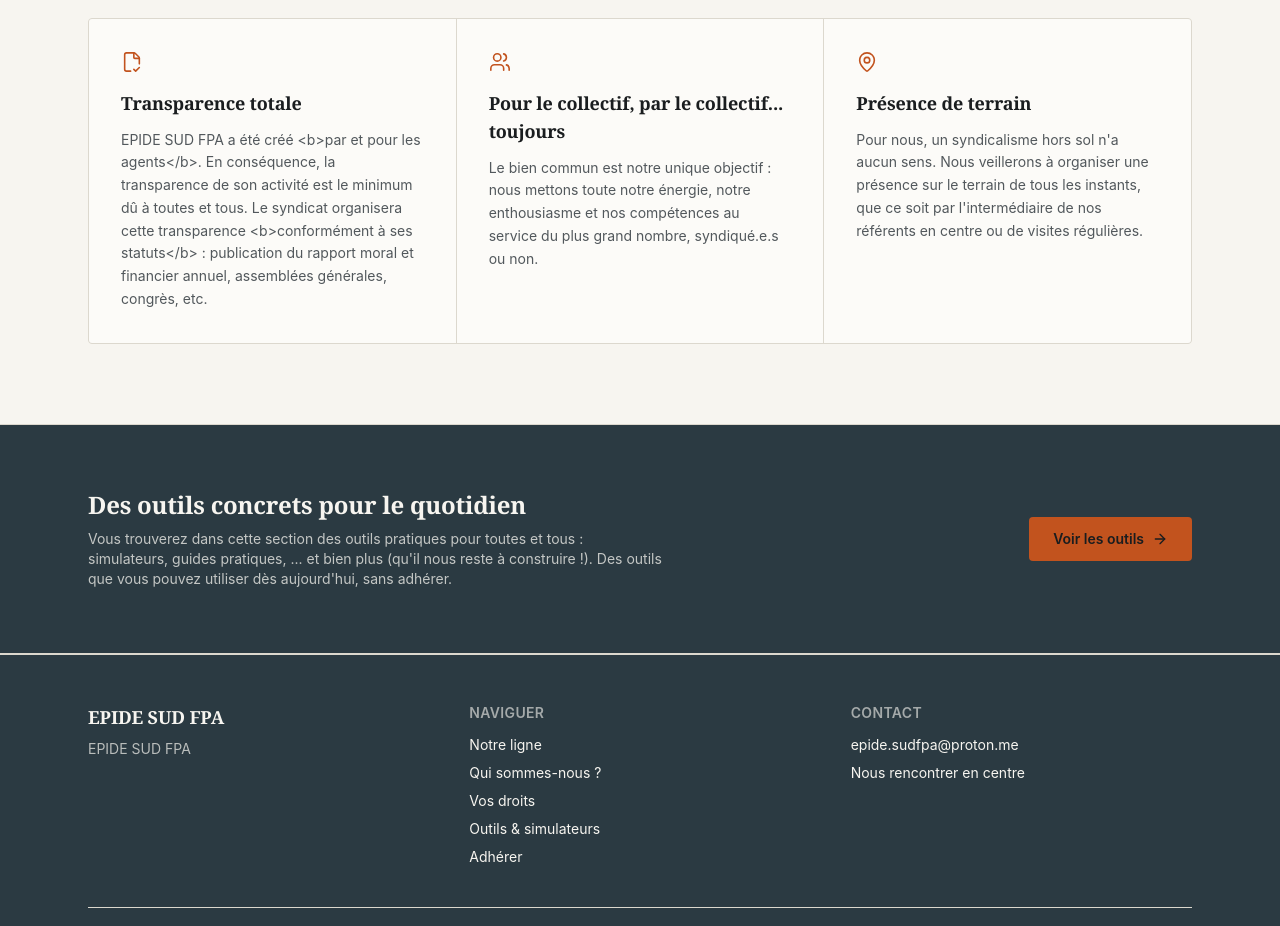
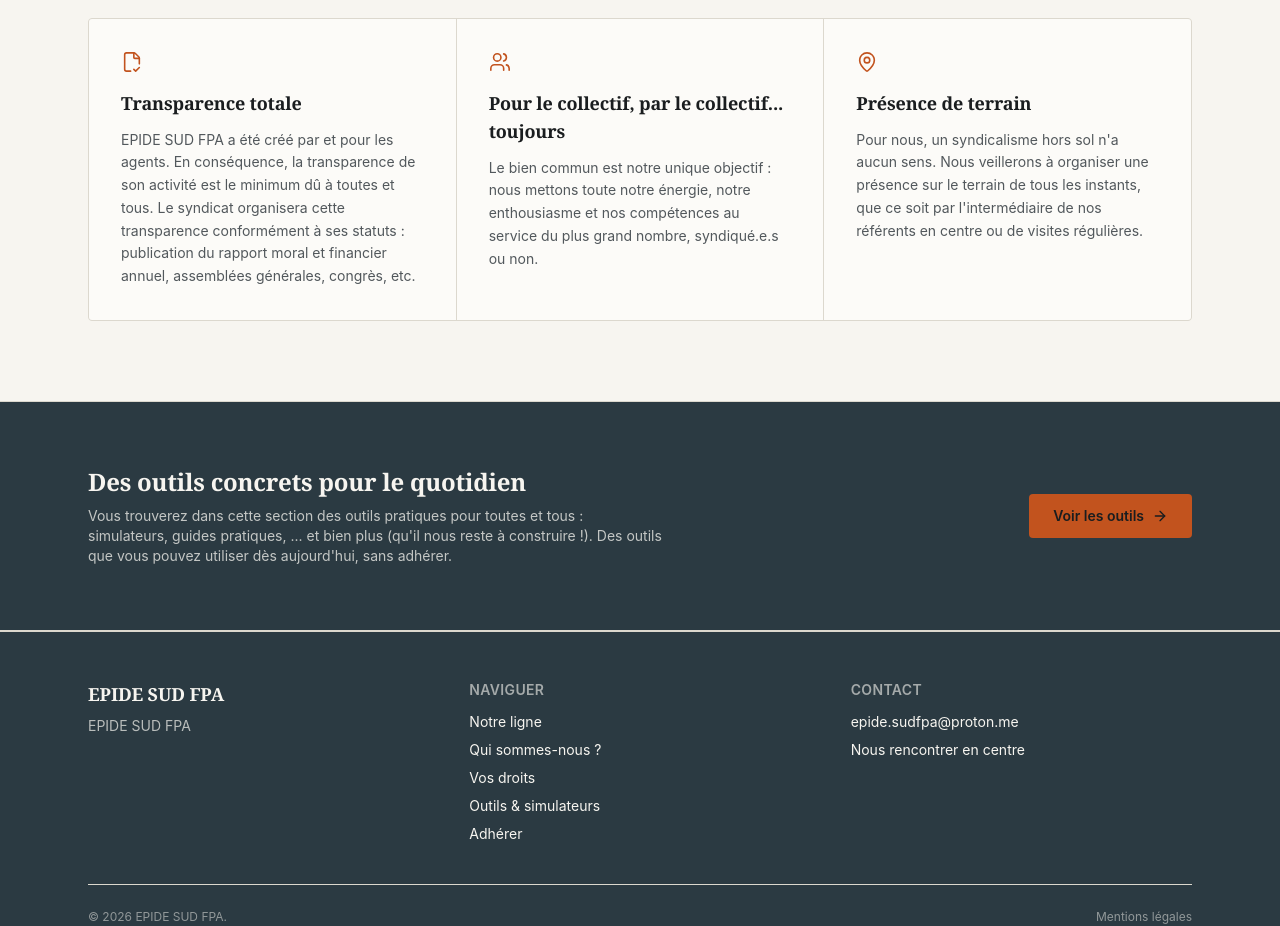
Before and after one commit to epide-sudfpa/epide-sudfpa, a Next.js app: page / in a window 1280 px wide. Shown: the part 960-1886 px from the top of the page. Built offline with nearby package versions, Linux system fonts and the light colour scheme.

Commit message:
Update page.tsx

```diff
--- a/app/page.tsx
+++ b/app/page.tsx
@@ -14,7 +14,7 @@
     icone: FileCheck2,
     titre: "Transparence totale",
     texte:
-      "EPIDE SUD FPA a été créé <b>par et pour les agents</b>. En conséquence, la transparence de son activité est le minimum dû à toutes et tous. Le syndicat organisera cette transparence <b>conformément à ses statuts</b> : publication du rapport moral et financier annuel, assemblées générales, congrès, etc.",
+      "EPIDE SUD FPA a été créé par et pour les agents. En conséquence, la transparence de son activité est le minimum dû à toutes et tous. Le syndicat organisera cette transparence conformément à ses statuts : publication du rapport moral et financier annuel, assemblées générales, congrès, etc.",
   },
   {
     icone: Users,
```
